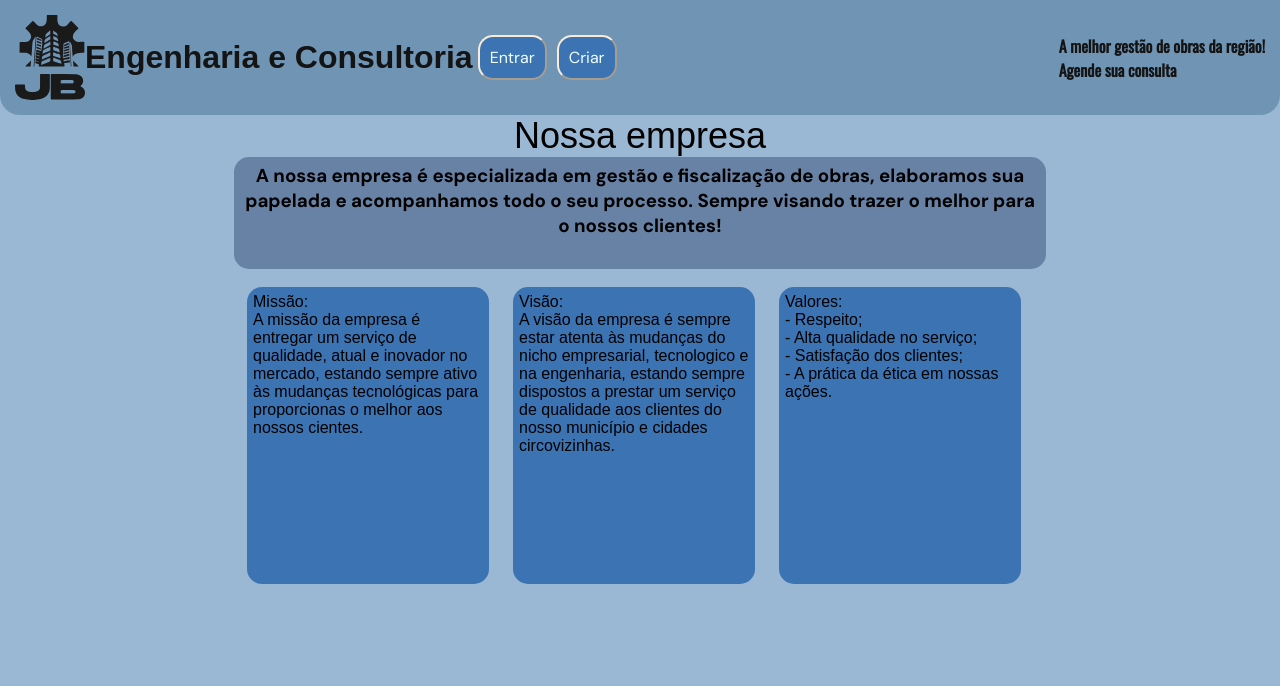
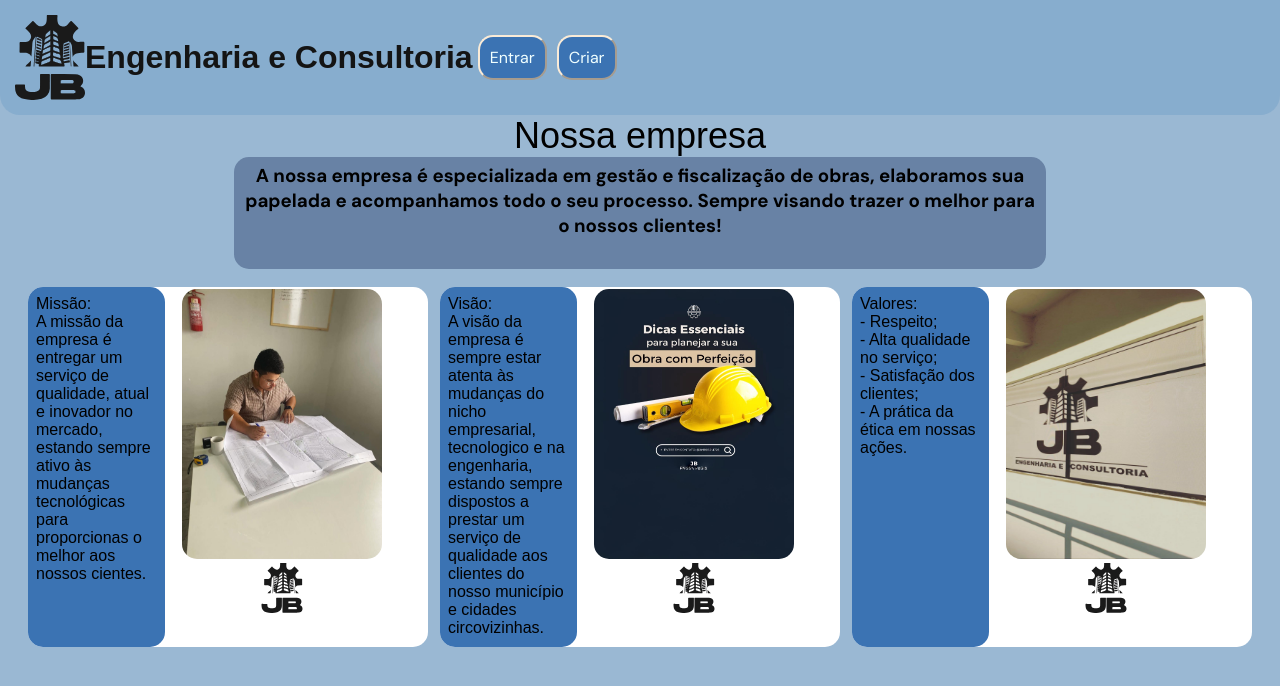
Before and after one commit to iamena/JB-Engenharia-e-Consultas, a plain HTML site: page index.html in a window 1280 px wide. Drawn offline with nearby package versions, Linux system fonts and the light colour scheme; a web font is replaced by a local one.

Commit message:
atualizei os cards

```diff
--- a/index.html
+++ b/index.html
@@ -17,18 +17,21 @@
       rel="stylesheet">
     <img class="imgSF" src="./images/logo.svg" alt="LogoJB" />
     <h1 class="titulo">Engenharia e Consultoria</h1>
+
     <div class="botão-header">
       <button class="bt1" type="button">
-        <di class="textbutton">Entrar
-    </div></button>
+        <p class="textbutton">Entrar</p>
+    </div>
+
     <button class="bt2" type="button">
       <div class="textbutton">Criar</div>
     </button>
-    </div>
+
     <div class="texto">
       <p class="msg">A melhor gestão de obras da região!</p>
       <p class="msg">Agende sua consulta</p>
     </div>
+
   </header>
   <main>
 
@@ -44,7 +47,8 @@
 
         <h1 class="titu">Nossa empresa</h1>
         <p>
-        <H3 class="bode">A nossa empresa é especializada em gestão e fiscalização de obras,
+        <H3 class="bode">
+          A nossa empresa é especializada em gestão e fiscalização de obras,
           elaboramos sua papelada e acompanhamos todo o seu processo.
           Sempre visando trazer o melhor para o nossos clientes!
         </H3>
@@ -54,21 +58,59 @@
     </section>
 
     <section class="espaços" >
-          <div class= "informações">
-          <p class="missao"> Missão:<br>
-            A missão da empresa é entregar um serviço de qualidade, atual e inovador no mercado, estando sempre ativo às
-            mudanças tecnológicas para proporcionas o melhor aos nossos cientes.</p>
-          <br>
-          <p class="visao">Visão:<br>A visão da empresa é sempre estar atenta às mudanças do nicho empresarial, tecnologico e na
-            engenharia, estando sempre dispostos a prestar um serviço de qualidade aos clientes do nosso município e
-            cidades circovizinhas.</p>
-          <br>
-          <p class="valores">Valores:<br>- Respeito;<br>- Alta qualidade no serviço;<br>- Satisfação dos clientes;<br>- A prática da
-            ética em nossas ações.</p>
-          </p>
+
+      <div class="informações">
+          <div class="card">
+            <div class="card-text">
+              <p>
+                Missão:<br>
+                A missão da empresa é entregar um serviço de qualidade, atual e inovador no mercado, estando sempre ativo às
+                mudanças tecnológicas para proporcionas o melhor aos nossos cientes.
+              </p>
+            </div>
+            <div class="card-img-box">
+              <!--Para trocar a imagem dos cards, mude o src abaixo.-->
+              <img src="./images/missao.jpg" alt="foto">
+              <img class= "logoJB-cards"src="./images/logo.svg" alt="logo">
+            </div>
+          </div>
+
+          <div class="card">
+            <div class="card-text">
+              <p>
+                Visão:<br>
+                A visão da empresa é sempre estar atenta às mudanças do nicho empresarial, tecnologico e na
+                engenharia, estando sempre dispostos a prestar um serviço de qualidade aos clientes do nosso município e
+                cidades circovizinhas.
+              </p>
+            </div>
+            <div class="card-img-box">
+              <!--Para trocar a imagem dos cards, mude o src abaixo.-->
+              <img src="./images/visao.jpg" alt="foto">
+              <img class= "logoJB-cards"src="./images/logo.svg" alt="logo">
+            </div>
+          </div>
+
+          <div  class="card">
+            <div class="card-text">
+              <p>
+                Valores:<br>
+                - Respeito;<br>
+                - Alta qualidade no serviço;<br>
+                - Satisfação dos clientes;<br>
+                - A prática da
+                ética em nossas ações.
+              </p>
+            </div>
+            <div class="card-img-box">
+              <!--Para trocar a imagem dos cards, mude o src abaixo.-->
+              <img class="image-card"src="./images/valores.jpg" alt="foto">
+              <img class= "logoJB-cards"src="./images/logo.svg" alt="logo">
+            </div>
+          </div>
+
         </div>
       </section>
   </main>
-
 </body>
 </html>
--- a/style.css
+++ b/style.css
@@ -144,31 +144,74 @@ header h1 {
 .titulo {
   text-align: center;
 }
-.missao {
+
+.card{
+  height: 360px;
+  max-width: 400px;
+
+  display: flex;
+  flex-flow: row;
+
+  background-color: white;
+  border-radius: 15px;
+
+  gap: 15px;
+}
+
+.card-text {
   background-color: #3b73b3;
-  height: 285px;
-  width: 230px;
+
   border-radius: 15px;
-  padding: 6px;
+  padding: 8px;
+
+  width: 200px;
 }
-.valores {
-  background-color: #3b73b3;
-  height: 285px;
-  width: 230px;
+
+.card-img-box{
+  padding: 2px;
+}
+.card img{
+  max-height: 270px;
   border-radius: 15px;
-  padding: 6px;
+
+  aspect-ratio: none; /* impede que a imagem fique ajustando a altura mesmo quando so mexemos com a largua.*/
+
+  width: 200px;
 }
-.visao {
-  background-color: #3b73b3;
-  height: 285px;
-  width: 230px;
-  border-radius: 15px;
-  padding: 6px;
+
+.logoJB-cards{
+  height: 50px;
+  width: 50px;
 }
+
 .informações {
   display: flex;
   flex-flow: row;
   gap: 12px;
+
+  margin: auto;
+}
+
+/*
+quando eu tenho mais de um elemento no meu html que compartilham da mesma classe, e eu quero manipular somente 1
+deles, eu devo chamar a propriedade nth-child(), e dentro do parenteses, eu devo colocar o numero do elemento, se
+ele for o primeiro, eu coloco nth:child(1), se for o segundo nth:child(2) e assim por diante.
+
+para chamar essa propriedade, voce deve colocar : logo apos a sua tag:
+
+.card:nth-child(2)
+
+-> .card - chamando todos os elementos que possuam a tag card
+-> :nth-child(2) - estou filtrando a busca para somente o segundo elemento que possuir a tag card.
+
+apos isso, dentro do elemento que chamei, eu tenho dois outros, que compartilham da mesma tag, e eu estou com pregui
+ça de criar uma classe somente para diferenciá-los, então eu apenas coloco o nome da tag, e uso o :nth-child() para
+chamar especificamente o elemento que eu quero:
+
+.card:nth-child(2) img:nth-child(1)
+*/
+.card:nth-child(1) img:nth-child(1){
+  height: 270px;
 }
 
 .espaços {
```
Also changed, not shown: images/missao.jpg (added), images/valores.jpg (added), images/visao.jpg (added).
